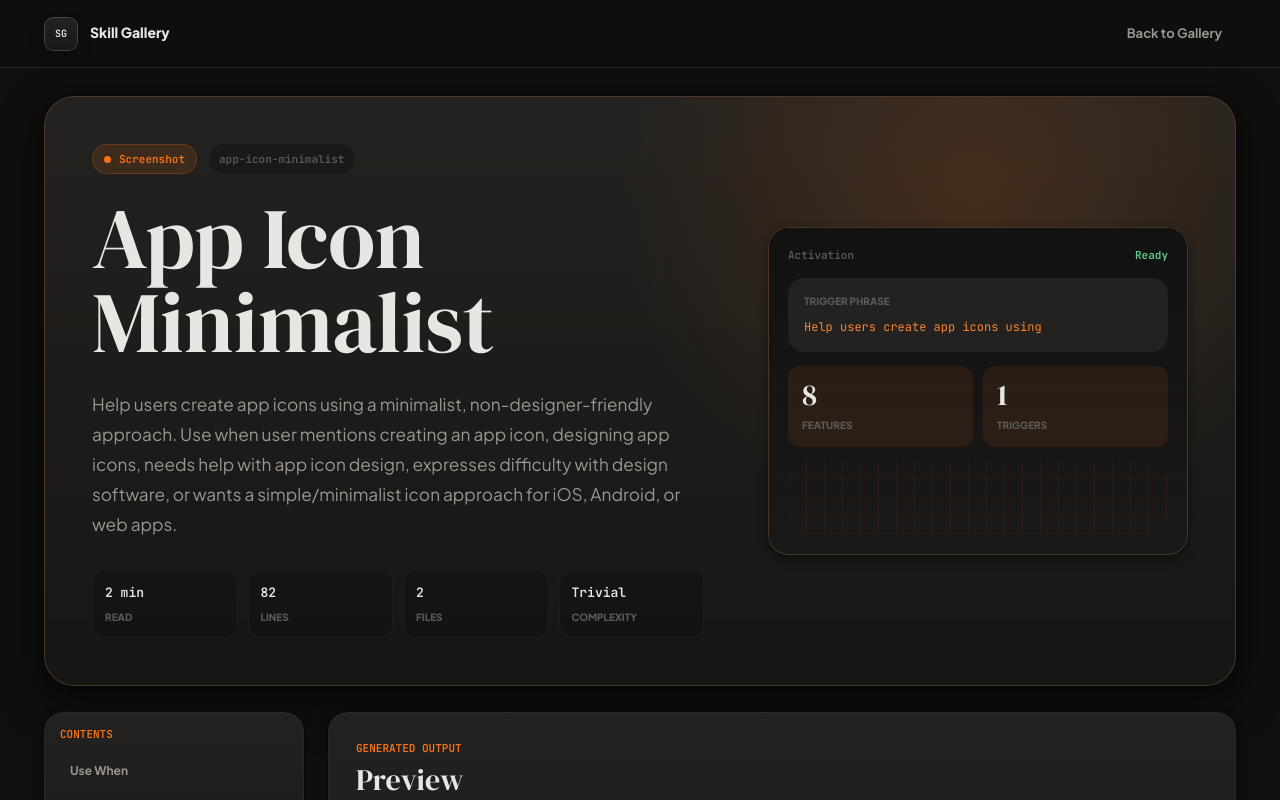
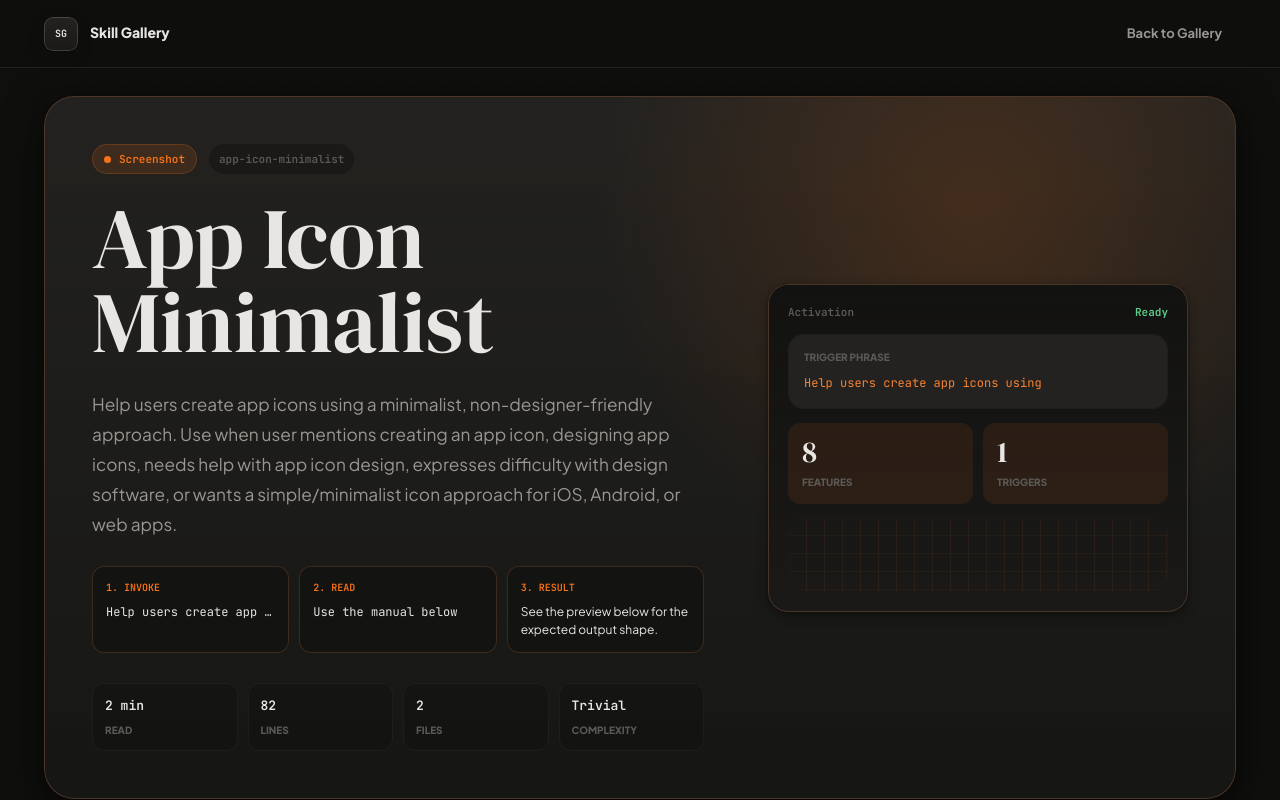
Before and after one commit to cookabc/app-universe, a React (Vite) app: page /skill/app-icon-minimalist in a window 1280 px wide. Shown: the top 800 px of the page. Built offline with nearby package versions, Linux system fonts and the light colour scheme.

Commit message:
feat: clarify skill detail usage

```diff
--- a/src/components/SkillDetail/layouts/UnifiedLayout.tsx
+++ b/src/components/SkillDetail/layouts/UnifiedLayout.tsx
@@ -39,6 +39,11 @@ export default function UnifiedLayout({ skill }: Props) {
       .map((title) => ({ id: slugHeading(title), title }));
   }, [body]);
   const firstTrigger = skill.triggerPhrases[0] || skill.id;
+  const resultSummary = hasPreview
+    ? "See the preview below for the expected output shape."
+    : children.length
+      ? `${children.length} modules are ready to apply from this bundle.`
+      : "Use the manual below as the operating workflow.";
 
   return (
     <article
@@ -63,6 +68,21 @@ export default function UnifiedLayout({ skill }: Props) {
           <p className="skill-detail-description">
             {skill.description || "No description available."}
           </p>
+
+          <div className="skill-usage-steps" aria-label="How to use this skill">
+            <div>
+              <span>1. Invoke</span>
+              <code>{firstTrigger}</code>
+            </div>
+            <div>
+              <span>{skill.installCommand ? "2. Add" : "2. Read"}</span>
+              <code>{skill.installCommand || "Use the manual below"}</code>
+            </div>
+            <div>
+              <span>3. Result</span>
+              <p>{resultSummary}</p>
+            </div>
+          </div>
 
           <div className="skill-detail-metrics" aria-label="Skill metrics">
             {[
@@ -159,6 +179,23 @@ export default function UnifiedLayout({ skill }: Props) {
             </section>
           )}
 
+          {!hasPreview && (
+            <section className="skill-output-summary-panel" aria-labelledby="skill-output-heading">
+              <div className="skill-section-heading">
+                <span>Expected Result</span>
+                <h2 id="skill-output-heading">What This Skill Produces</h2>
+              </div>
+              <div className="skill-output-summary">
+                <p>{skill.description}</p>
+                <ul>
+                  {skill.keyFeatures.slice(0, 3).map((feature) => (
+                    <li key={feature}>{feature}</li>
+                  ))}
+                </ul>
+              </div>
+            </section>
+          )}
+
           {children.length > 0 && (
             <section className="skill-modules-panel" aria-labelledby="skill-modules-heading">
               <div className="skill-section-heading">
--- a/src/styles/global.css
+++ b/src/styles/global.css
@@ -187,6 +187,7 @@ body {
   min-height: 100vh;
   -webkit-font-smoothing: antialiased;
   -moz-osx-font-smoothing: grayscale;
+  overflow-x: clip;
   touch-action: manipulation;
   -webkit-tap-highlight-color: transparent;
 }
@@ -1066,6 +1067,7 @@ body {
 }
 
 .skill-detail-hero {
+  min-width: 0;
   display: grid;
   grid-template-columns: minmax(0, 1fr) minmax(320px, 420px);
   gap: clamp(22px, 5vw, 64px);
@@ -1147,6 +1149,8 @@ body {
   font-size: clamp(44px, 7vw, 86px);
   font-weight: 400;
   line-height: 0.98;
+  overflow-wrap: anywhere;
+  text-wrap: balance;
 }
 
 .skill-detail-description {
@@ -1155,6 +1159,47 @@ body {
   color: var(--text-secondary);
   font-size: clamp(15px, 1.35vw, 18px);
   line-height: 1.75;
+}
+
+.skill-usage-steps {
+  display: grid;
+  grid-template-columns: repeat(3, minmax(0, 1fr));
+  gap: 10px;
+  margin-top: 26px;
+}
+
+.skill-usage-steps div {
+  min-width: 0;
+  display: grid;
+  align-content: start;
+  gap: 8px;
+  padding: 14px;
+  border-radius: var(--radius-md);
+  background: color-mix(in srgb, var(--bg-primary) 56%, transparent);
+  box-shadow: 0 0 0 1px color-mix(in srgb, var(--detail-color) 14%, var(--border-soft)) inset;
+}
+
+.skill-usage-steps span {
+  color: var(--detail-color);
+  font-family: var(--font-mono);
+  font-size: 10px;
+  font-weight: 850;
+  text-transform: uppercase;
+}
+
+.skill-usage-steps code,
+.skill-usage-steps p {
+  min-width: 0;
+  color: var(--text-primary);
+  font-size: 12px;
+  line-height: 1.5;
+}
+
+.skill-usage-steps code {
+  overflow: hidden;
+  font-family: var(--font-mono);
+  text-overflow: ellipsis;
+  white-space: nowrap;
 }
 
 .skill-detail-metrics {
@@ -1330,6 +1375,7 @@ body {
 .skill-preview-panel,
 .skill-modules-panel,
 .skill-use-cases-panel,
+.skill-output-summary-panel,
 .skill-doc-panel,
 .collection-detail-stage,
 .related-skills {
@@ -1414,6 +1460,7 @@ body {
 .skill-preview-panel,
 .skill-modules-panel,
 .skill-use-cases-panel,
+.skill-output-summary-panel,
 .skill-doc-panel {
   min-width: 0;
   overflow: hidden;
@@ -1421,8 +1468,10 @@ body {
 }
 
 .skill-preview-frame {
+  min-width: 0;
   display: grid;
   place-items: center;
+  overflow: hidden;
   min-height: 220px;
   padding: clamp(18px, 3vw, 28px);
   border-radius: var(--radius-lg);
@@ -1436,7 +1485,48 @@ body {
 }
 
 .skill-preview-frame > * {
+  min-width: 0;
+  max-width: 100%;
   width: min(100%, 980px);
+}
+
+.skill-output-summary {
+  display: grid;
+  gap: 18px;
+  padding: clamp(18px, 3vw, 26px);
+  border-radius: var(--radius-lg);
+  background:
+    radial-gradient(
+      circle at 8% 0,
+      color-mix(in srgb, var(--detail-color) 12%, transparent),
+      transparent 34%
+    ),
+    color-mix(in srgb, var(--bg-primary) 44%, transparent);
+}
+
+.skill-output-summary p {
+  max-width: 72ch;
+  color: var(--text-secondary);
+  font-size: 14px;
+  line-height: 1.7;
+}
+
+.skill-output-summary ul {
+  display: grid;
+  gap: 10px;
+  padding: 0;
+  list-style: none;
+}
+
+.skill-output-summary li {
+  min-width: 0;
+  padding: 12px 14px;
+  border-radius: var(--radius-md);
+  color: var(--text-primary);
+  background: color-mix(in srgb, var(--bg-surface) 76%, transparent);
+  box-shadow: 0 0 0 1px var(--border-soft) inset;
+  font-size: 13px;
+  line-height: 1.55;
 }
 
 .skill-section-heading {
@@ -1826,6 +1916,10 @@ pre,
     position: static;
     grid-template-columns: repeat(2, minmax(0, 1fr));
   }
+
+  .skill-usage-steps {
+    grid-template-columns: 1fr;
+  }
 }
 
 @media (max-width: 720px) {
@@ -1910,6 +2004,7 @@ pre,
   .skill-preview-panel,
   .skill-modules-panel,
   .skill-use-cases-panel,
+  .skill-output-summary-panel,
   .skill-doc-panel,
   .related-skills,
   .collection-detail-stage {
```
